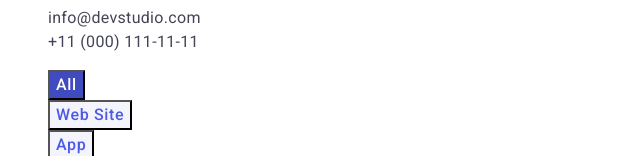
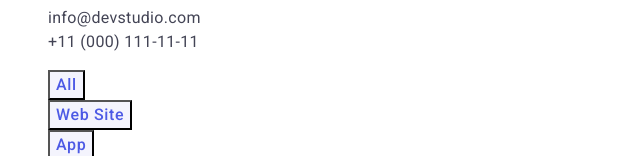
Before and after one commit to Tim-Pashkevych-GoIT-Bootcamp/goit-markup-hw-02, a plain HTML site: page portfolio.html in a window 1280 px wide. Shown: the part 130-286 px from the top of the page, without its empty margins (0-640 px from the left). Drawn offline with Linux system fonts and the light colour scheme.

Commit message:
Final bugs fixes

```diff
--- a/css/styles.css
+++ b/css/styles.css
@@ -209,7 +209,6 @@ footer .logo {
   line-height: 1.5;
   letter-spacing: 0.04em;
 }
-.btn-portfolio-filter.active,
 .btn-portfolio-filter:hover,
 .btn-portfolio-filter:focus {
   color: var(--primary-bg-color);
--- a/portfolio.html
+++ b/portfolio.html
@@ -44,7 +44,7 @@
       <section class="section-portfolio">
         <h1 class="section-header" hidden>Portfolio</h1>
         <ul class="list portfolio-filters">
-          <li><button type="button" class="btn btn-portfolio-filter active">All</button></li>
+          <li><button type="button" class="btn btn-portfolio-filter">All</button></li>
           <li><button type="button" class="btn btn-portfolio-filter">Web Site</button></li>
           <li><button type="button" class="btn btn-portfolio-filter">App</button></li>
           <li><button type="button" class="btn btn-portfolio-filter">Design</button></li>
```
